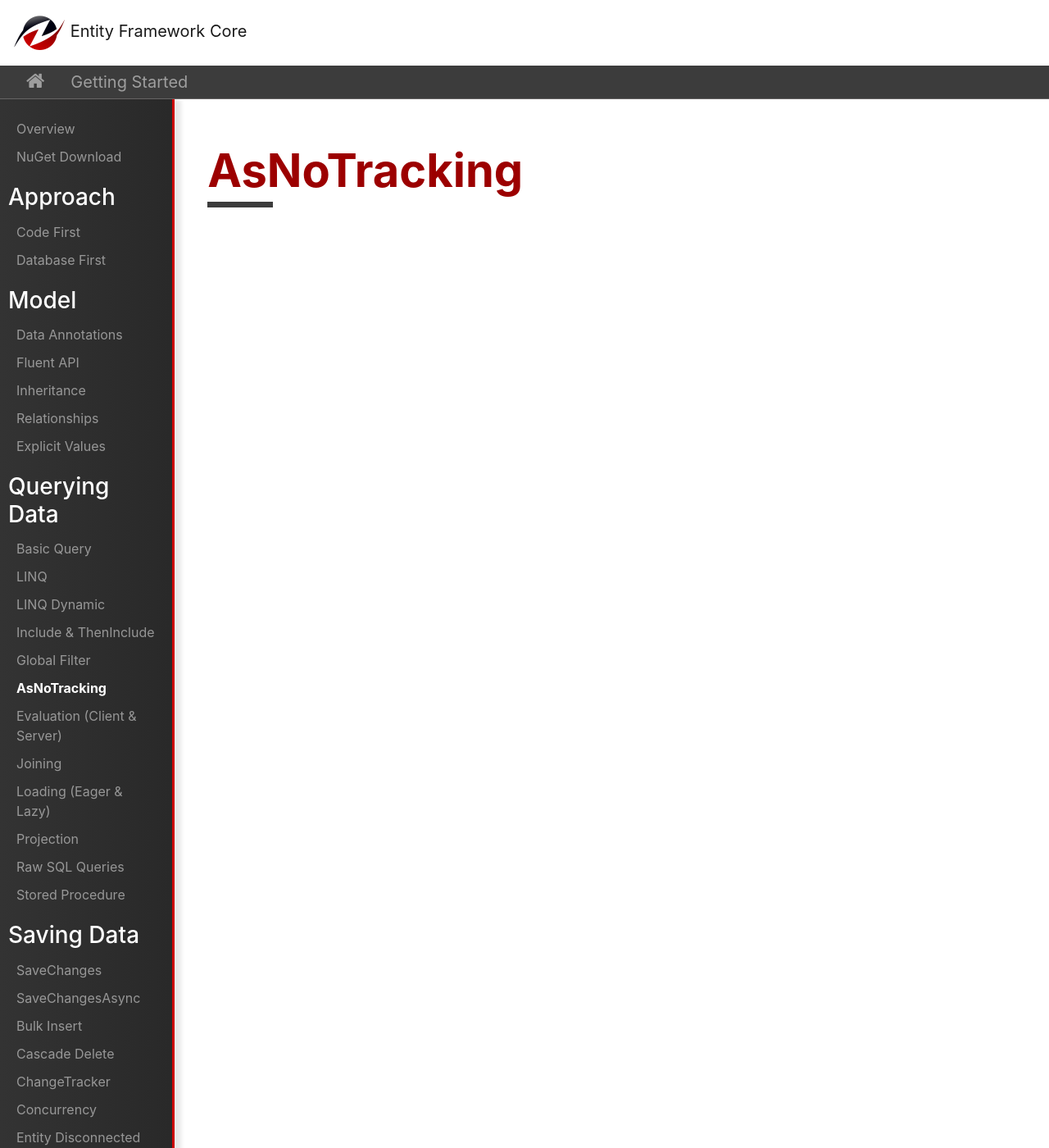
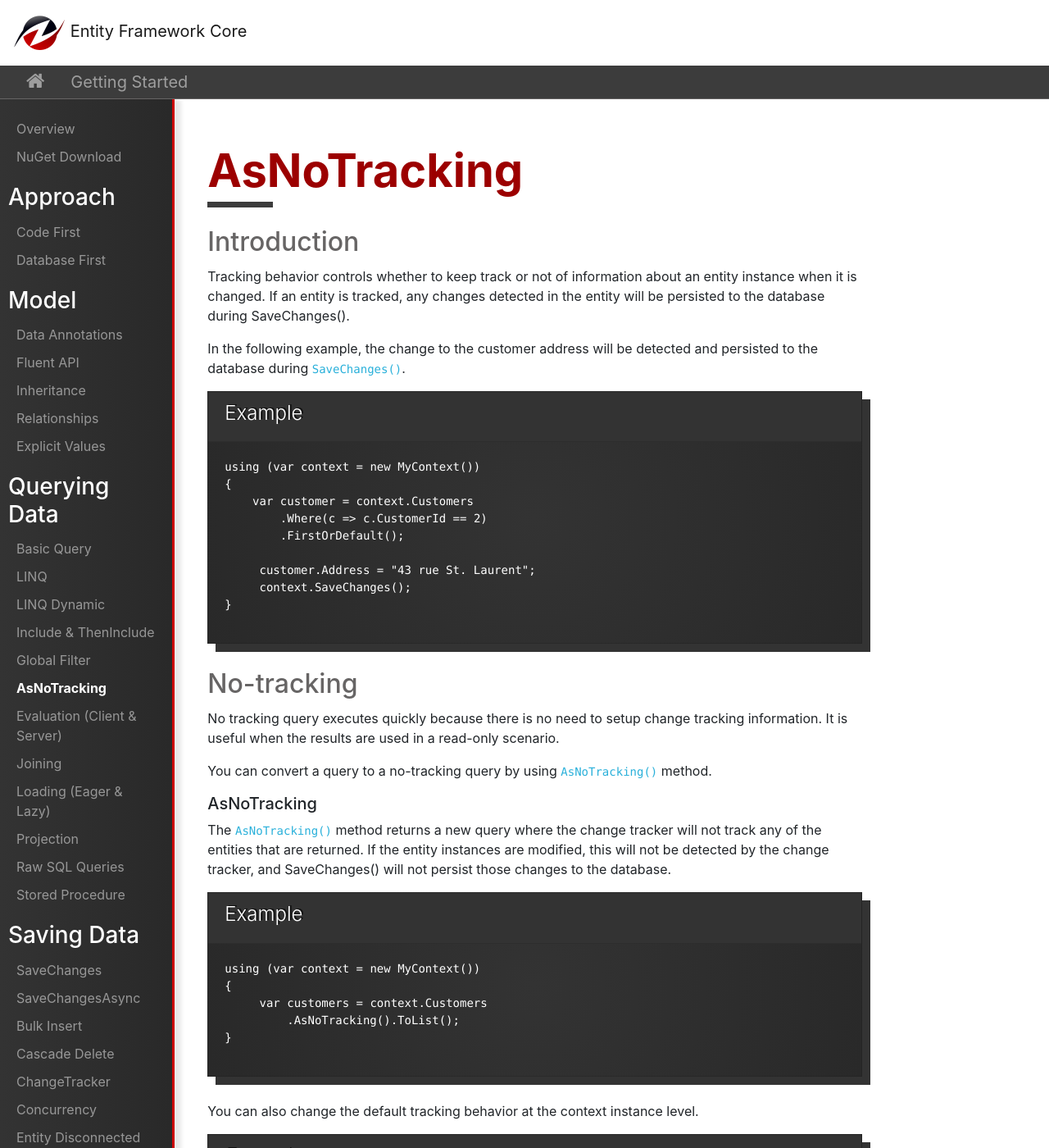
Before and after one commit to zzzprojects/EntityFrameworkCore, a Jekyll site: the page built from docs/pages/getting-started/querying-data/asnotracking.md, in a window 1280 px wide and 1400 px high. Shown: the whole window at 82% size. Built offline with Jekyll 4.4.1, drawn with Linux system fonts in a browser that asks for light colours; nearby versions of some CDN libraries; our own code applies the rules of GitHub Pages for plain Markdown files; some of the changed text lies outside the part shown.

Commit message:
Added AsNoTracking article

```diff
--- a/docs/pages/getting-started/querying-data/asnotracking.md
+++ b/docs/pages/getting-started/querying-data/asnotracking.md
@@ -1,3 +1,57 @@
 ---
 permalink: querying-data-asnotracking
 ---
+## Introduction
+
+Tracking behavior controls whether to keep track or not of information about an entity instance when it is changed. If an entity is tracked, any changes detected in the entity will be persisted to the database during SaveChanges().
+
+In the following example, the change to the customer address will be detected and persisted to the database during `SaveChanges()`.
+
+{% include template-example.html %}
+{% highlight csharp %}
+
+using (var context = new MyContext())
+{
+    var customer = context.Customers
+        .Where(c => c.CustomerId == 2)
+        .FirstOrDefault();
+
+     customer.Address = "43 rue St. Laurent";
+     context.SaveChanges();
+}
+
+{% endhighlight %}
+
+## No-tracking
+
+No tracking query executes quickly because there is no need to setup change tracking information. It is useful when the results are used in a read-only scenario.
+
+You can convert a query to a no-tracking query by using `AsNoTracking()` method.
+
+##### AsNoTracking
+
+The `AsNoTracking()` method returns a new query where the change tracker will not track any of the entities that are returned. If the entity instances are modified, this will not be detected by the change tracker, and SaveChanges() will not persist those changes to the database.
+
+{% include template-example.html %}
+{% highlight csharp %}
+
+using (var context = new MyContext())
+{
+     var customers = context.Customers
+         .AsNoTracking().ToList();
+}
+
+{% endhighlight %}
+
+You can also change the default tracking behavior at the context instance level.
+
+{% include template-example.html %}
+{% highlight csharp %}
+
+using (var context = new MyContext())
+{
+    context.ChangeTracker.QueryTrackingBehavior = QueryTrackingBehavior.NoTracking;
+    var customers = context.Customers.ToList();
+}
+
+{% endhighlight %}
```
